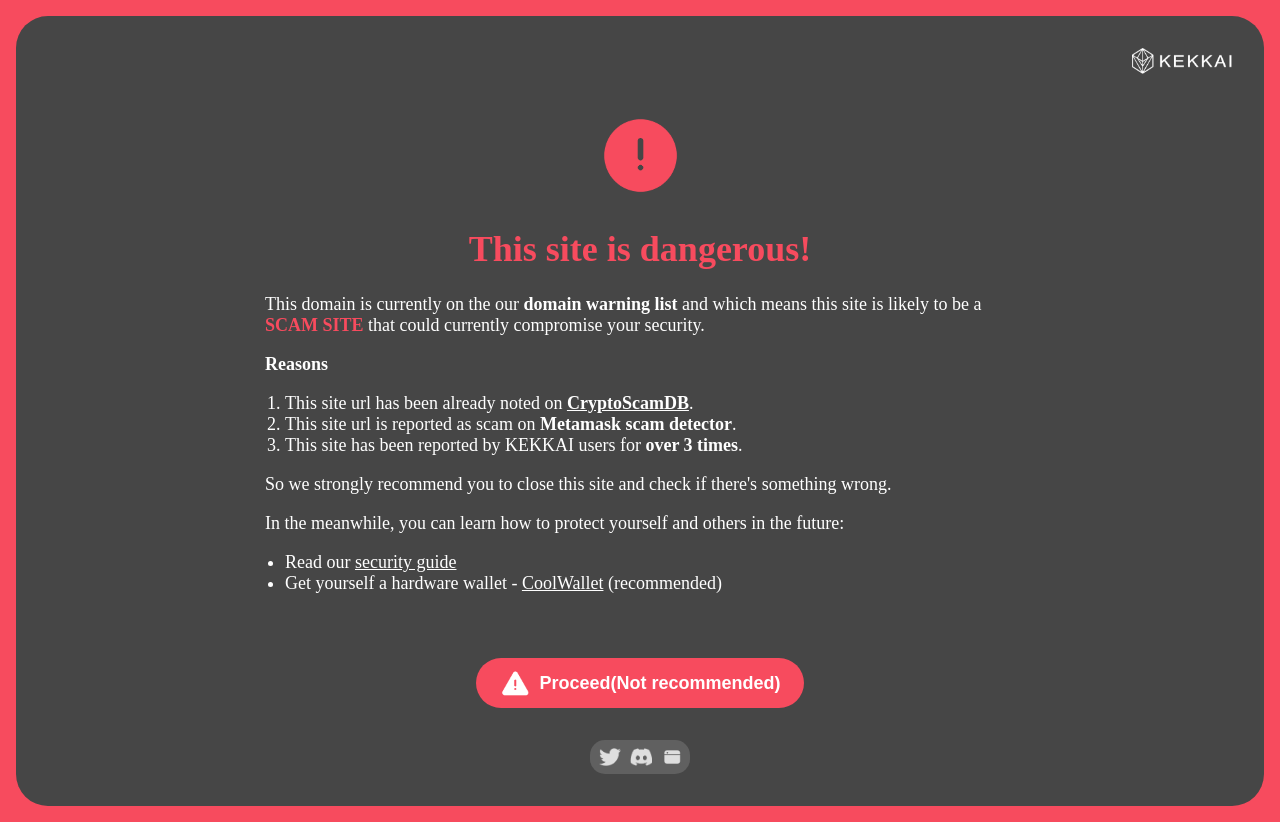
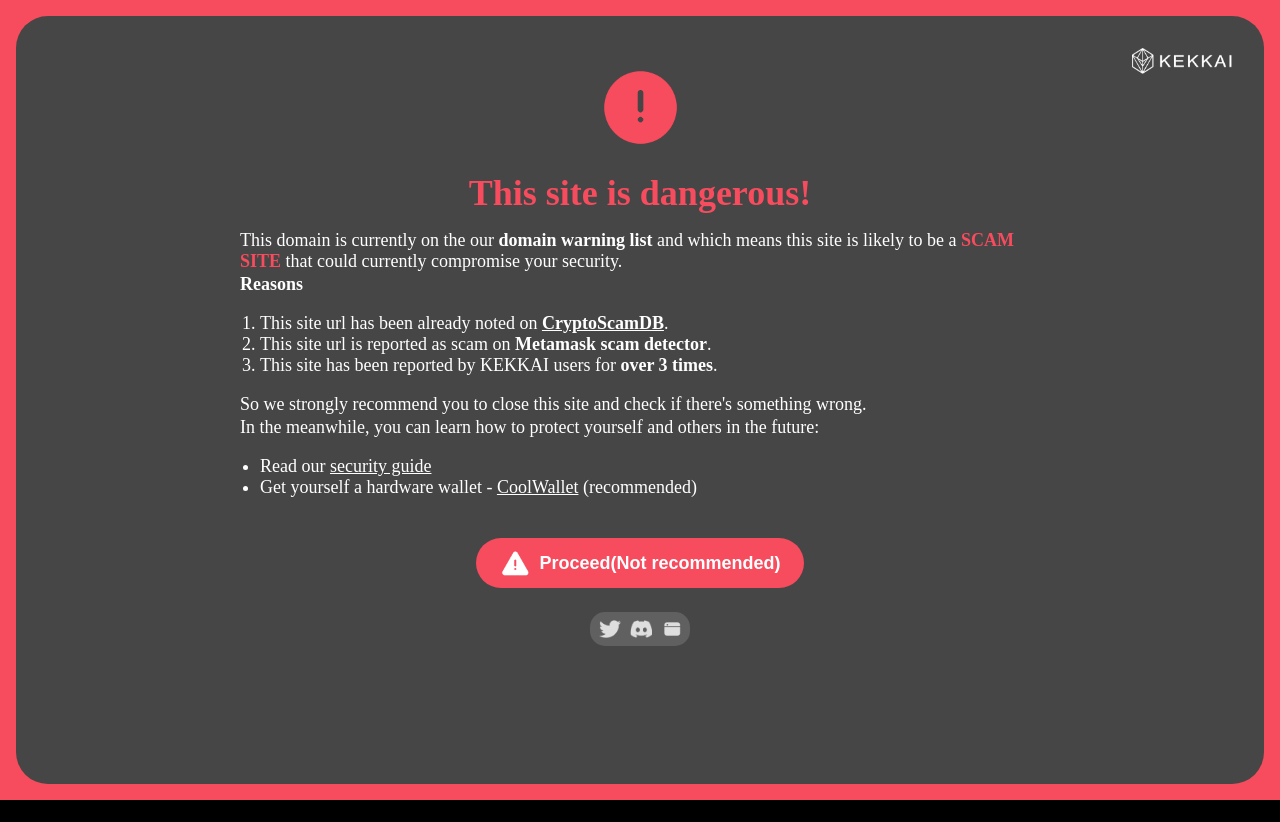
Before and after one commit to KEKKAI-Inc/scam-warning, a plain HTML site: page index.html in a window 1280 px wide. After the commit the page ends 800 px from the top, so only its background shows below. Drawn offline with Linux system fonts and the light colour scheme.

Commit message:
fix: layout shrinking

```diff
--- a/index.css
+++ b/index.css
@@ -8,6 +8,10 @@
   padding: 0;
   background: #000;
   color: #FFF;
+}
+
+p {
+  margin: 2px 0;
 }
 
 #container {
@@ -30,7 +34,7 @@
 }
 
 .notes {
-  width: 750px;
+  width: 800px;
   margin: auto;
   text-align: left;
 }
@@ -54,7 +58,7 @@
   justify-content: center;
   align-items: center;
   margin: auto;
-  margin-top: 64px;
+  margin-top: 5vh;
 }
 
 .links {
@@ -67,7 +71,7 @@
   align-items: center;
   padding-top: 4px;
   margin: auto;
-  margin-top: 32px;
+  margin-top: 3vh;
 }
 
 .logo {
--- a/index.html
+++ b/index.html
@@ -8,8 +8,8 @@
     <div id="container">
       <div id="content">
         <img style="width: 100px; position: absolute; right: 32px" src="assets/logo.png" />
-        <img style="width: 87px; margin-top: 64px" src="assets/sign.png" />
-        <h1 style="color: #F74B5E;">This site is dangerous!</h1>
+        <img style="width: 87px; margin-top: 2vh" src="assets/sign.png" />
+        <h1 style="color: #F74B5E; margin: 2vh">This site is dangerous!</h1>
         <div class="notes">
           <p>
             This domain is currently on the our <span style="font-weight: 700">domain warning list</span> and which means this site is likely to be a
```
